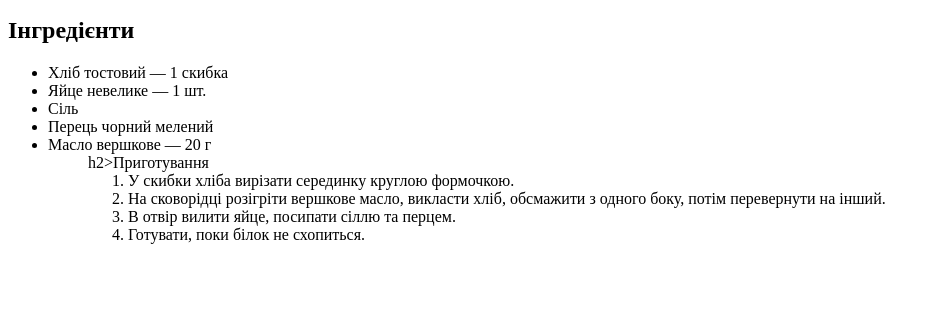
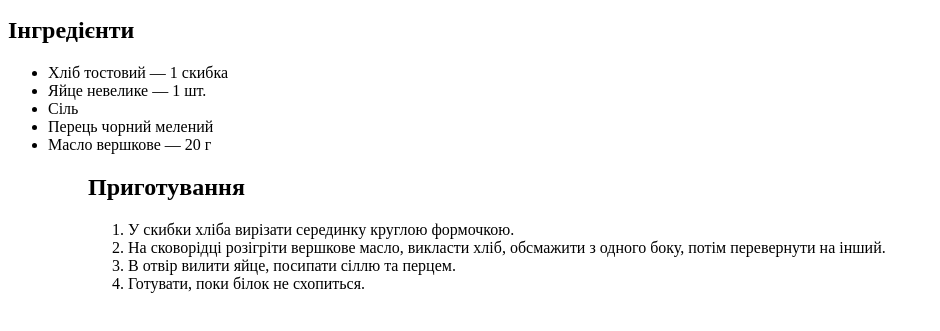
Before and after one commit to smelyanskiyil-beep/spysky, a plain HTML site: page recipe.html in a window 1280 px wide. Shown: the part 101-432 px from the top of the page, without its empty margins (0-940 px from the left). Drawn offline with Linux system fonts and the light colour scheme.

Commit message:
Виправлення помилки

```diff
--- a/recipe.html
+++ b/recipe.html
@@ -15,7 +15,7 @@
     <li>Перець чорний мелений</li>
     <li>Масло вершкове — 20 г
       <ul>
-        h2>Приготування</h2>
+        <h2>Приготування</h2>
   <ol>
     <li>У скибки хліба вирізати серединку круглою формочкою.</li>
     <li>На сковорідці розігріти вершкове масло, викласти хліб, обсмажити з одного боку, потім перевернути на інший.</li>
```
